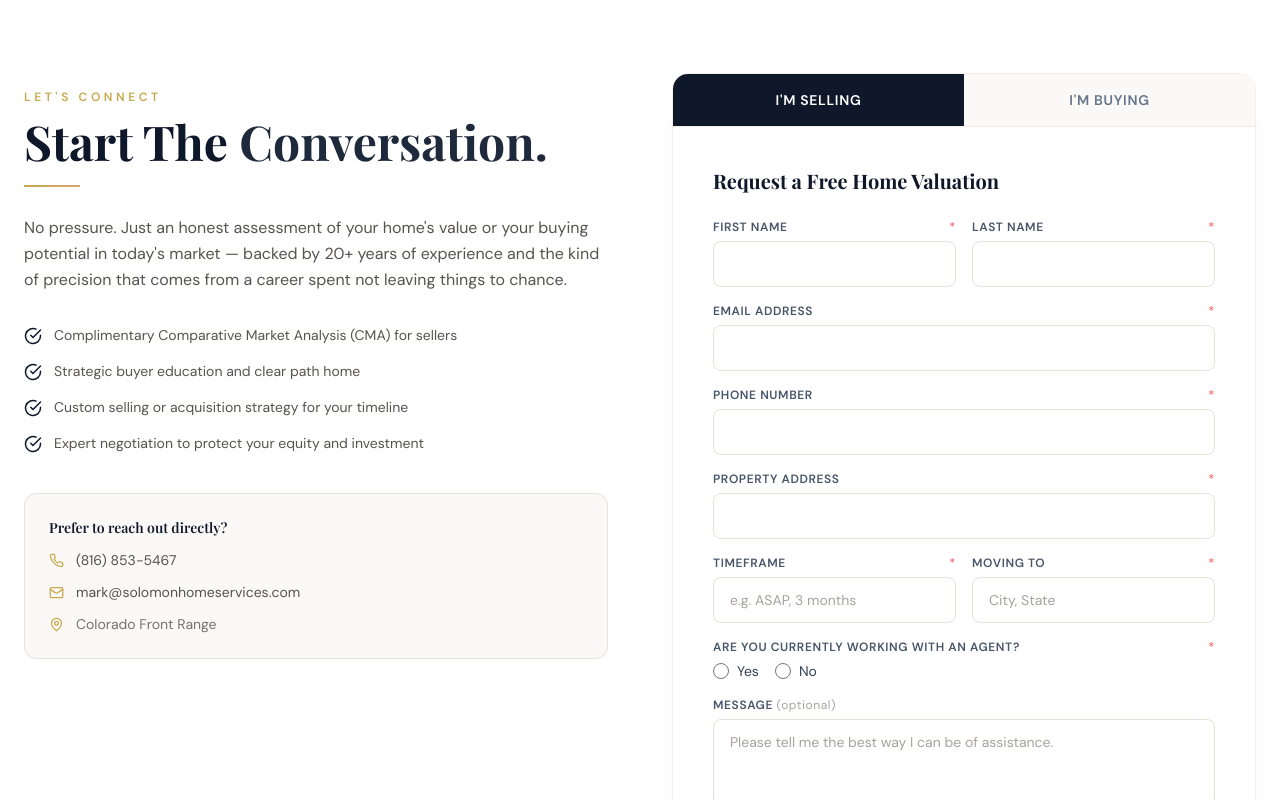
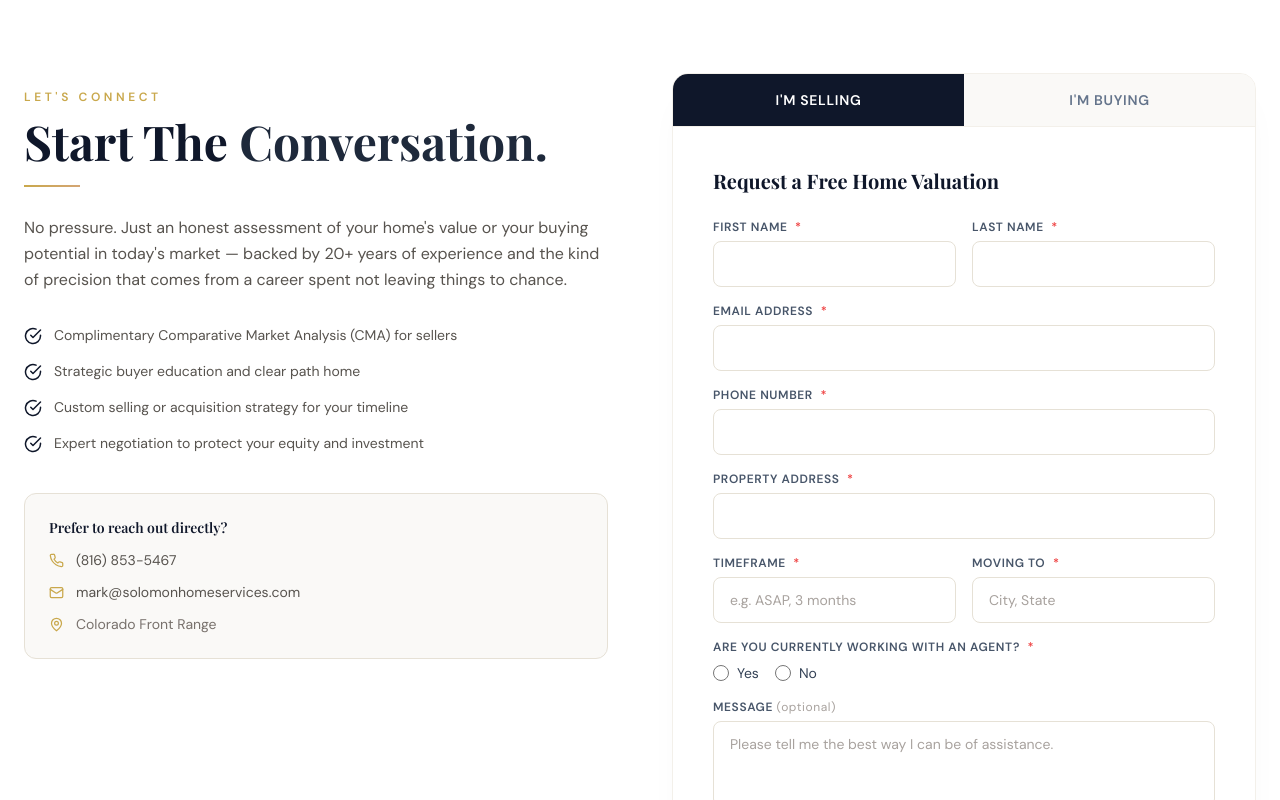
Before and after one commit to lasersolosbd/SolomonHomeServices, a Next.js app: page / in a window 1280 px wide. Shown: the part 4921-5721 px from the top of the page. Built offline with nearby package versions, Linux system fonts and the light colour scheme.

Commit message:
Update page.js

```diff
--- a/app/page.js
+++ b/app/page.js
@@ -228,7 +228,6 @@ function ValueProps() {
           </div>
         </div>
 
-        {/* CTA added to section */}
         <div className="mt-16 text-center">
           <a href="#contact" className="inline-flex items-center gap-3 px-8 py-4 rounded-lg bg-[#0f172a] text-white text-sm font-semibold tracking-widest uppercase hover:bg-[#c9a84c] transition-all duration-300 group">
             Start Your Strategy
@@ -241,7 +240,7 @@ function ValueProps() {
 }
 
 /* ─────────────────────────────────────────────────────────────
-   IDX LISTINGS SECTION (Tabbed Interface)
+   IDX LISTINGS SECTION (Lazy Loading Fixed)
 ───────────────────────────────────────────────────────────── */
 function IdxSection() {
   const [activeTab, setActiveTab] = useState('search');
@@ -281,14 +280,14 @@ function IdxSection() {
 
         <div className="w-full h-[600px] bg-stone-50 rounded-sm shadow-editorial border border-stone-100 overflow-hidden relative">
           <div className={`absolute inset-0 transition-opacity duration-500 ${activeTab === 'search' ? 'opacity-100 z-10' : 'opacity-0 z-0 pointer-events-none'}`}>
-             <iframe src="https://matrix.recolorado.com/Matrix/public/IDX.aspx?idx=3b013217" width="100%" height="100%" frameBorder="0" marginWidth="0" marginHeight="0"></iframe>
+             {/* LOADING="LAZY" PREVENTS THE AUTO-SCROLLING ISSUE ON PAGE LOAD */}
+             <iframe loading="lazy" src="https://matrix.recolorado.com/Matrix/public/IDX.aspx?idx=3b013217" width="100%" height="100%" frameBorder="0" marginWidth="0" marginHeight="0"></iframe>
           </div>
           <div className={`absolute inset-0 transition-opacity duration-500 ${activeTab === 'featured' ? 'opacity-100 z-10' : 'opacity-0 z-0 pointer-events-none'}`}>
-             <iframe src="https://matrix.recolorado.com/Matrix/public/IDX.aspx?idx=223b3218" width="100%" height="100%" frameBorder="0" marginWidth="0" marginHeight="0"></iframe>
+             <iframe loading="lazy" src="https://matrix.recolorado.com/Matrix/public/IDX.aspx?idx=223b3218" width="100%" height="100%" frameBorder="0" marginWidth="0" marginHeight="0"></iframe>
           </div>
         </div>
 
-        {/* CTA added to section */}
         <div className="mt-12 text-center">
           <a href="#contact" className="inline-flex items-center gap-3 px-8 py-4 rounded-lg bg-[#0f172a] text-white text-sm font-semibold tracking-widest uppercase hover:bg-[#c9a84c] transition-all duration-300 group">
             Discuss Your Property Needs
@@ -301,7 +300,7 @@ function IdxSection() {
 }
 
 /* ─────────────────────────────────────────────────────────────
-   ABOUT MARK SECTION (Headshot Zoomed + REALTOR Badges/Logos)
+   ABOUT MARK SECTION (Headshot shift and zoom applied)
 ───────────────────────────────────────────────────────────── */
 function AboutSection() {
   return (
@@ -315,23 +314,18 @@ function AboutSection() {
             <div className="rounded-xl overflow-hidden bg-[#0f172a] border border-stone-200 p-8 md:p-10 relative" style={{ boxShadow: "0 24px 60px rgba(0,0,0,0.15)" }}>
               <div className="absolute top-0 left-0 w-24 h-1 rounded-br-sm" style={{ background: "linear-gradient(90deg, #c9a84c, transparent)" }} />
 
-              {/* User update 1: Headshot Zoom (scale + origin-top within the frame) */}
+              {/* Headshot: Zoomed 135% and focus shifted slightly left (40%) to eliminate dead space on the right */}
               <div className="mb-8 w-32 h-32 md:w-40 md:h-40 rounded-xl overflow-hidden border-2 border-[#c9a84c] shadow-inner relative">
-                <img src="/Mark-headshot.JPG" alt="Commander Mark Solomon" className="w-full h-full object-cover scale-125 origin-top" />
+                <img src="/Mark-headshot.JPG" alt="Commander Mark Solomon" className="w-full h-full object-cover scale-[1.35] object-[40%_10%]" />
               </div>
 
-              {/* Credential badges */}
               <div className="flex flex-wrap gap-3 mb-8">
                 {[
                   { icon: Shield, label: "Iraq Veteran" },
-                  // User update 2: Proper trademark REALTOR text
                   { icon: Award, label: "20+ Years as a REALTOR®" },
                   { icon: Users, label: "Charity Co-Founder" },
                 ].map((badge) => (
-                  <div
-                    key={badge.label}
-                    className="flex items-center gap-2 px-3 py-1.5 rounded-full border border-white/15 bg-white/5"
-                  >
+                  <div key={badge.label} className="flex items-center gap-2 px-3 py-1.5 rounded-full border border-white/15 bg-white/5">
                     <badge.icon size={12} className="text-[#c9a84c]" />
                     <span className="text-stone-300 text-xs font-medium">{badge.label}</span>
                   </div>
@@ -344,16 +338,11 @@ function AboutSection() {
                 </p>
               </blockquote>
 
-              {/* User update 3: NAR REALTOR Logo (Mandatory placement rule with context) */}
               <div className="flex items-end justify-between gap-6 pt-6 mt-6 border-t border-white/10">
                 <p className="text-[#c9a84c] text-sm font-semibold shrink">
                   — Mark Solomon, REALTOR®
                 </p>
-                <img
-                  src="/nar_membershipmark_white.png"
-                  alt="REALTOR® membership mark"
-                  className="h-12 w-auto shrink-0 mb-[-6px]" // mb-[-6px] aligns the bottom properly
-                />
+                <img src="/nar_membershipmark_white.png" alt="REALTOR® membership mark" className="h-12 w-auto shrink-0 mb-[-6px]" />
               </div>
 
             </div>
@@ -378,7 +367,6 @@ function AboutSection() {
               <p>He's been married to his wife, Chasity, for over 23 years — a partnership that, by all available evidence, requires the exact same negotiation skills he brings to real estate. Possibly more. He credits her entirely for the outcome and acknowledges that she wins every negotiation at home.</p>
             </div>
 
-            {/* CTA added to section */}
             <div className="mt-8 flex flex-col sm:flex-row gap-4">
               <a href="#contact" className="inline-flex items-center justify-center gap-2 px-6 py-3.5 rounded-lg bg-[#0f172a] text-white text-sm font-semibold tracking-wider uppercase hover:bg-[#c9a84c] transition-all duration-300 shadow-md">
                 Work With Mark <ArrowRight size={14} />
@@ -395,7 +383,7 @@ function AboutSection() {
 }
 
 /* ─────────────────────────────────────────────────────────────
-   TESTIMONIALS SECTION (Min-H heavily increased to prevent jumps)
+   TESTIMONIALS SECTION
 ───────────────────────────────────────────────────────────── */
 function TestimonialsSection() {
   const [active, setActive] = useState(0);
@@ -424,7 +412,6 @@ function TestimonialsSection() {
         </h2>
         <span className="block w-14 h-0.5 mx-auto mb-16" style={{ background: "linear-gradient(90deg, #c9a84c, #d4a574)" }} />
 
-        {/* FIX: min-h locks the section height to handle the longest review without jumping */}
         <div key={active} className="bg-white rounded-2xl p-8 md:p-14 shadow-editorial border border-stone-100 min-h-[550px] md:min-h-[400px] flex flex-col justify-center items-center" style={{ animation: "fadeInUp 0.5s ease forwards" }}>
           <div className="flex justify-center gap-1 mb-6">
             {Array.from({ length: t.stars }).map((_, i) => (
@@ -436,17 +423,16 @@ function TestimonialsSection() {
           </p>
         </div>
 
-        {/* Testimonial Controls */}
         <div className="flex items-center justify-center gap-6 mt-8">
-          <button onClick={prev} className="w-10 h-10 rounded-full border border-stone-200 bg-white flex items-center justify-center hover:border-[#c9a84c] hover:text-[#c9a84c] transition-colors duration-200" aria-label="Previous story">
+          <button onClick={prev} className="w-10 h-10 rounded-full border border-stone-200 bg-white flex items-center justify-center hover:border-[#c9a84c] hover:text-[#c9a84c] transition-colors duration-200">
             <ChevronLeft size={16} />
           </button>
           <div className="flex gap-2 flex-wrap justify-center">
             {testimonials.map((_, i) => (
-              <button key={i} onClick={() => setActive(i)} className={`rounded-full transition-all duration-300 ${i === active ? "w-6 h-2 bg-[#c9a84c]" : "w-2 h-2 bg-stone-300 hover:bg-stone-400"}`} aria-label={`Story ${i+1}`}/>
+              <button key={i} onClick={() => setActive(i)} className={`rounded-full transition-all duration-300 ${i === active ? "w-6 h-2 bg-[#c9a84c]" : "w-2 h-2 bg-stone-300 hover:bg-stone-400"}`} />
             ))}
           </div>
-          <button onClick={next} className="w-10 h-10 rounded-full border border-stone-200 bg-white flex items-center justify-center hover:border-[#c9a84c] hover:text-[#c9a84c] transition-colors duration-200" aria-label="Next story">
+          <button onClick={next} className="w-10 h-10 rounded-full border border-stone-200 bg-white flex items-center justify-center hover:border-[#c9a84c] hover:text-[#c9a84c] transition-colors duration-200">
             <ChevronRight size={16} />
           </button>
         </div>
@@ -456,7 +442,7 @@ function TestimonialsSection() {
 }
 
 /* ─────────────────────────────────────────────────────────────
-   CONTACT / GHL FORM SECTION
+   CONTACT / GHL FORM SECTION (Asterisks Tightened)
 ───────────────────────────────────────────────────────────── */
 function ContactSection() {
   const [formType, setFormType] = useState('seller');
@@ -587,25 +573,25 @@ function ContactSection() {
                     {formType === 'seller' ? "Request a Free Home Valuation" : "Start Your Home Search"}
                   </h3>
 
-                  {/* STANDARD FIELDS */}
+                  {/* LABELS FIXED: justify-between completely removed so asterisks sit next to text */}
                   <div className="grid grid-cols-2 gap-4 mb-4">
                     <div>
-                      <label className="block text-xs font-semibold text-slate-600 uppercase tracking-wider mb-1.5 flex justify-between">First Name <span className="text-red-400">{errors.firstName || "*"}</span></label>
+                      <label className="block text-xs font-semibold text-slate-600 uppercase tracking-wider mb-1.5">First Name <span className="text-red-500 ml-1">{errors.firstName || "*"}</span></label>
                       <input type="text" name="firstName" value={form.firstName} onChange={handleChange} className={inputClass("firstName")} />
                     </div>
                     <div>
-                      <label className="block text-xs font-semibold text-slate-600 uppercase tracking-wider mb-1.5 flex justify-between">Last Name <span className="text-red-400">{errors.lastName || "*"}</span></label>
+                      <label className="block text-xs font-semibold text-slate-600 uppercase tracking-wider mb-1.5">Last Name <span className="text-red-500 ml-1">{errors.lastName || "*"}</span></label>
                       <input type="text" name="lastName" value={form.lastName} onChange={handleChange} className={inputClass("lastName")} />
                     </div>
                   </div>
 
                   <div className="mb-4">
-                    <label className="block text-xs font-semibold text-slate-600 uppercase tracking-wider mb-1.5 flex justify-between">Email Address <span className="text-red-400">{errors.email || "*"}</span></label>
+                    <label className="block text-xs font-semibold text-slate-600 uppercase tracking-wider mb-1.5">Email Address <span className="text-red-500 ml-1">{errors.email || "*"}</span></label>
                     <input type="email" name="email" value={form.email} onChange={handleChange} className={inputClass("email")} />
                   </div>
 
                   <div className="mb-4">
-                    <label className="block text-xs font-semibold text-slate-600 uppercase tracking-wider mb-1.5 flex justify-between">Phone Number <span className="text-red-400">{errors.phone || "*"}</span></label>
+                    <label className="block text-xs font-semibold text-slate-600 uppercase tracking-wider mb-1.5">Phone Number <span className="text-red-500 ml-1">{errors.phone || "*"}</span></label>
                     <input type="tel" name="phone" value={form.phone} onChange={handleChange} className={inputClass("phone")} />
                   </div>
 
@@ -613,22 +599,22 @@ function ContactSection() {
                   {formType === 'seller' && (
                     <>
                       <div className="mb-4">
-                        <label className="block text-xs font-semibold text-slate-600 uppercase tracking-wider mb-1.5 flex justify-between">Property Address <span className="text-red-400">{errors.address || "*"}</span></label>
+                        <label className="block text-xs font-semibold text-slate-600 uppercase tracking-wider mb-1.5">Property Address <span className="text-red-500 ml-1">{errors.address || "*"}</span></label>
                         <input type="text" name="address" value={form.address} onChange={handleChange} className={inputClass("address")} />
                       </div>
                       <div className="grid grid-cols-2 gap-4 mb-4">
                         <div>
-                           <label className="block text-xs font-semibold text-slate-600 uppercase tracking-wider mb-1.5 flex justify-between">Timeframe <span className="text-red-400">{errors.timeframe || "*"}</span></label>
+                           <label className="block text-xs font-semibold text-slate-600 uppercase tracking-wider mb-1.5">Timeframe <span className="text-red-500 ml-1">{errors.timeframe || "*"}</span></label>
                            <input type="text" name="timeframe" value={form.timeframe} onChange={handleChange} placeholder="e.g. ASAP, 3 months" className={inputClass("timeframe")} />
                         </div>
                         <div>
-                           <label className="block text-xs font-semibold text-slate-600 uppercase tracking-wider mb-1.5 flex justify-between">Moving To <span className="text-red-400">{errors.movingTo || "*"}</span></label>
+                           <label className="block text-xs font-semibold text-slate-600 uppercase tracking-wider mb-1.5">Moving To <span className="text-red-500 ml-1">{errors.movingTo || "*"}</span></label>
                            <input type="text" name="movingTo" value={form.movingTo} onChange={handleChange} placeholder="City, State" className={inputClass("movingTo")} />
                         </div>
                       </div>
                       <div className="mb-4">
-                        <label className="block text-xs font-semibold text-slate-600 uppercase tracking-wider mb-1.5 flex justify-between">Are you currently working with an Agent? <span className="text-red-400">{errors.workingWithAgent || "*"}</span></label>
-                        <div className="flex gap-4">
+                        <label className="block text-xs font-semibold text-slate-600 uppercase tracking-wider mb-1.5">Are you currently working with an Agent? <span className="text-red-500 ml-1">{errors.workingWithAgent || "*"}</span></label>
+                        <div className="flex gap-4 mt-2">
                           <label className="flex items-center gap-2 text-sm text-slate-700 cursor-pointer"><input type="radio" name="workingWithAgent" value="yes" checked={form.workingWithAgent === "yes"} onChange={handleChange} className="w-4 h-4 text-[#0f172a] focus:ring-[#c9a84c]" /> Yes</label>
                           <label className="flex items-center gap-2 text-sm text-slate-700 cursor-pointer"><input type="radio" name="workingWithAgent" value="no" checked={form.workingWithAgent === "no"} onChange={handleChange} className="w-4 h-4 text-[#0f172a] focus:ring-[#c9a84c]" /> No</label>
                         </div>
@@ -641,20 +627,20 @@ function ContactSection() {
                     <>
                       <div className="grid grid-cols-2 gap-4 mb-4">
                         <div>
-                           <label className="block text-xs font-semibold text-slate-600 uppercase tracking-wider mb-1.5 flex justify-between">Current Residence <span className="text-red-400">{errors.rentOrOwn || "*"}</span></label>
+                           <label className="block text-xs font-semibold text-slate-600 uppercase tracking-wider mb-1.5">Current Residence <span className="text-red-500 ml-1">{errors.rentOrOwn || "*"}</span></label>
                            <select name="rentOrOwn" value={form.rentOrOwn} onChange={handleChange} className={inputClass("rentOrOwn")}>
                              <option value="">Select...</option><option value="rent">Rent</option><option value="own">Own</option>
                            </select>
                         </div>
                         <div>
-                           <label className="block text-xs font-semibold text-slate-600 uppercase tracking-wider mb-1.5 flex justify-between">Move Timeframe <span className="text-red-400">{errors.buyTimeframe || "*"}</span></label>
+                           <label className="block text-xs font-semibold text-slate-600 uppercase tracking-wider mb-1.5">Move Timeframe <span className="text-red-500 ml-1">{errors.buyTimeframe || "*"}</span></label>
                            <input type="text" name="buyTimeframe" value={form.buyTimeframe} onChange={handleChange} placeholder="e.g. ASAP, 6 months" className={inputClass("buyTimeframe")} />
                         </div>
                       </div>
 
                       <div className="mb-4">
-                        <label className="block text-xs font-semibold text-slate-600 uppercase tracking-wider mb-1.5 flex justify-between">First time home purchase? <span className="text-red-400">{errors.firstTimeBuyer || "*"}</span></label>
-                        <div className="flex gap-4">
+                        <label className="block text-xs font-semibold text-slate-600 uppercase tracking-wider mb-1.5">First time home purchase? <span className="text-red-500 ml-1">{errors.firstTimeBuyer || "*"}</span></label>
+                        <div className="flex gap-4 mt-2">
                           <label className="flex items-center gap-2 text-sm text-slate-700 cursor-pointer"><input type="radio" name="firstTimeBuyer" value="yes" checked={form.firstTimeBuyer === "yes"} onChange={handleChange} className="w-4 h-4 text-[#0f172a] focus:ring-[#c9a84c]" /> Yes</label>
                           <label className="flex items-center gap-2 text-sm text-slate-700 cursor-pointer"><input type="radio" name="firstTimeBuyer" value="no" checked={form.firstTimeBuyer === "no"} onChange={handleChange} className="w-4 h-4 text-[#0f172a] focus:ring-[#c9a84c]" /> No</label>
                         </div>
@@ -662,7 +648,7 @@ function ContactSection() {
 
                       {form.firstTimeBuyer === "no" && (
                         <div className="mb-4">
-                          <label className="block text-xs font-semibold text-slate-600 uppercase tracking-wider mb-1.5 flex justify-between">Last time you bought/sold? <span className="text-red-400">{errors.lastBought || "*"}</span></label>
+                          <label className="block text-xs font-semibold text-slate-600 uppercase tracking-wider mb-1.5">Last time you bought/sold? <span className="text-red-500 ml-1">{errors.lastBought || "*"}</span></label>
                           <select name="lastBought" value={form.lastBought} onChange={handleChange} className={inputClass("lastBought")}>
                              <option value="">Select...</option>
                              <option value="0-3">0-3 years ago</option>
@@ -674,21 +660,19 @@ function ContactSection() {
                     </>
                   )}
 
-                  <div className="mb-6">
+                  <div className="mb-6 mt-4">
                     <label className="block text-xs font-semibold text-slate-600 uppercase tracking-wider mb-1.5">
                       Message <span className="text-stone-400 font-normal normal-case">(optional)</span>
                     </label>
                     <textarea name="message" value={form.message} onChange={handleChange} rows={3} placeholder="Please tell me the best way I can be of assistance." className={`${inputClass("message")} resize-none`} />
                   </div>
 
-                  <div className={`mb-6 p-4 rounded-xl border ${errors.smsConsent ? "border-red-300 bg-red-50" : "border-stone-200 bg-stone-50"}`}>
+                  <div className={`mb-6 p-4 rounded-xl border ${errors.smsConsent ? "border-red-400 bg-red-50" : "border-stone-200 bg-stone-50"}`}>
                     <label className="flex items-start gap-3 cursor-pointer group">
                       <div className="relative mt-0.5 shrink-0">
                         <input type="checkbox" name="smsConsent" checked={form.smsConsent} onChange={handleChange} className="sr-only" />
                         <div className={`w-5 h-5 rounded border-2 flex items-center justify-center transition-all duration-200 ${form.smsConsent ? "bg-[#0f172a] border-[#0f172a]" : "bg-white border-stone-300"}`} onClick={() => setForm((f) => ({ ...f, smsConsent: !f.smsConsent }))}>
-                          {form.smsConsent && (
-                            <svg width="10" height="8" viewBox="0 0 10 8" fill="none"><path d="M1 4L3.5 6.5L9 1" stroke="white" strokeWidth="1.8" strokeLinecap="round" strokeLinejoin="round" /></svg>
-                          )}
+                          {form.smsConsent && (<svg width="10" height="8" viewBox="0 0 10 8" fill="none"><path d="M1 4L3.5 6.5L9 1" stroke="white" strokeWidth="1.8" strokeLinecap="round" strokeLinejoin="round" /></svg>)}
                         </div>
                       </div>
                       <span className="text-xs text-stone-600 leading-relaxed">
```
